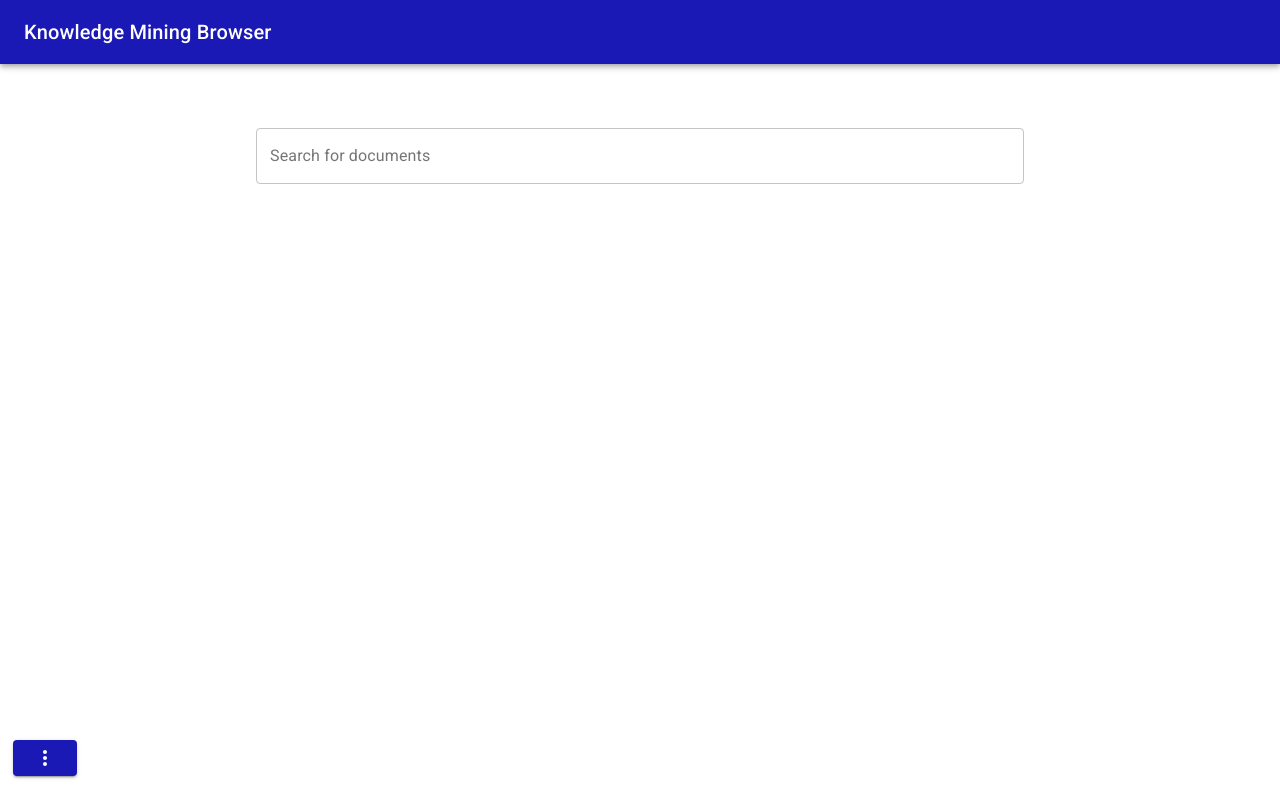
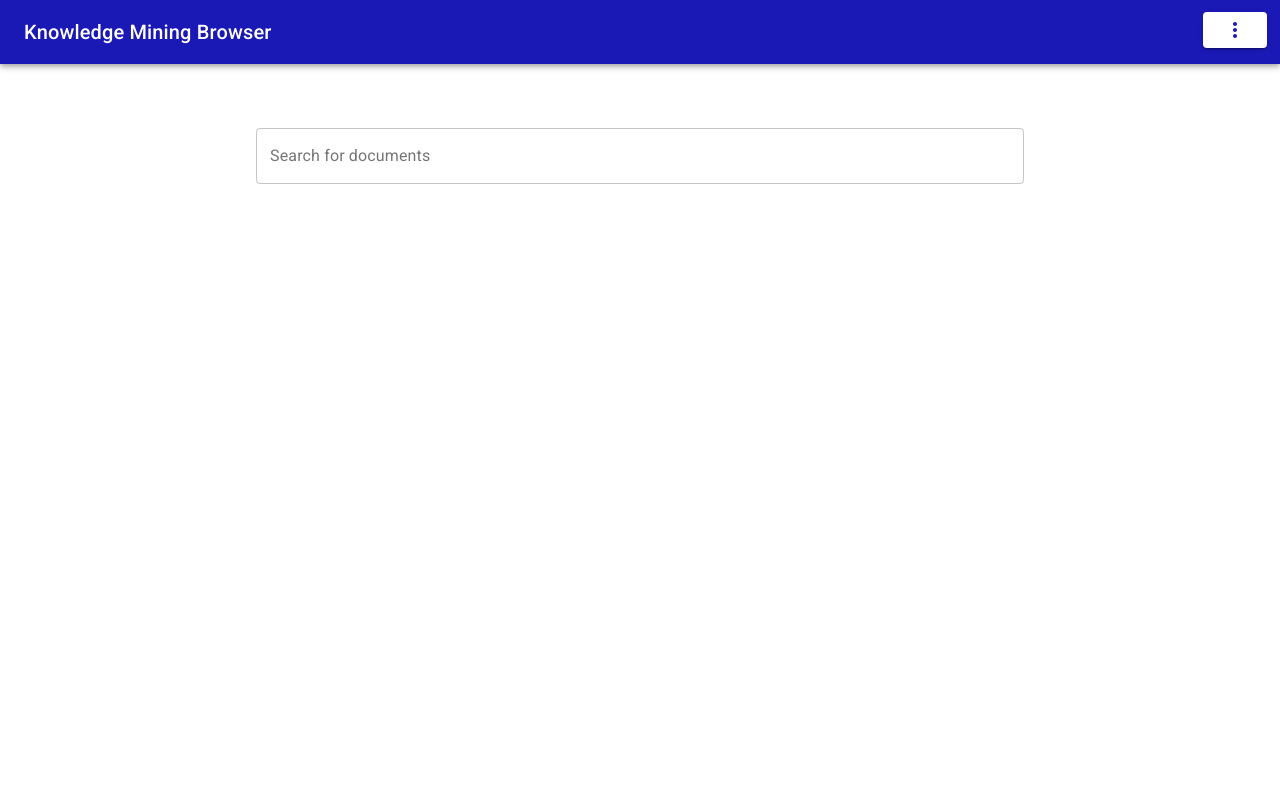
Before and after one commit to malwinq/AI-on-Azure-Semantive, a React (Create React App) app in the folder web-app/knowledge-mining/: page / in a window 1280 px wide. Built offline with nearby package versions, Linux system fonts and the light colour scheme.

Commit message:
Move menu button to the header

```diff
--- a/web-app/knowledge-mining/src/Header.js
+++ b/web-app/knowledge-mining/src/Header.js
@@ -13,9 +13,10 @@ const styles = {
   },
   menuButton: {
     position: 'absolute',
-    bottom: '3%',
-    left: '1%',
-    backgroundColor: '#1b19b6'
+    top: '1.5%',
+    right: '1%',
+    backgroundColor: '#ffffff',
+    color: '#1b19b6'
   }
 }
 
```
